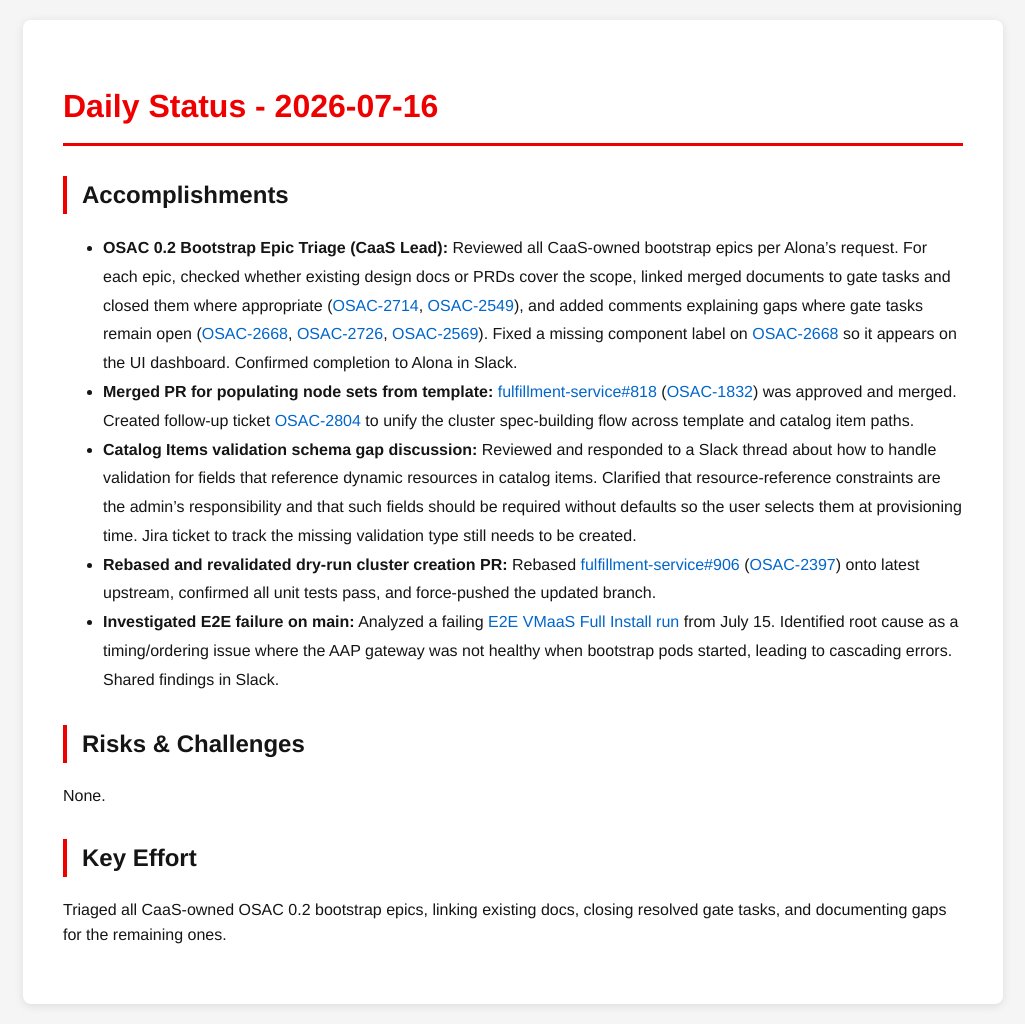
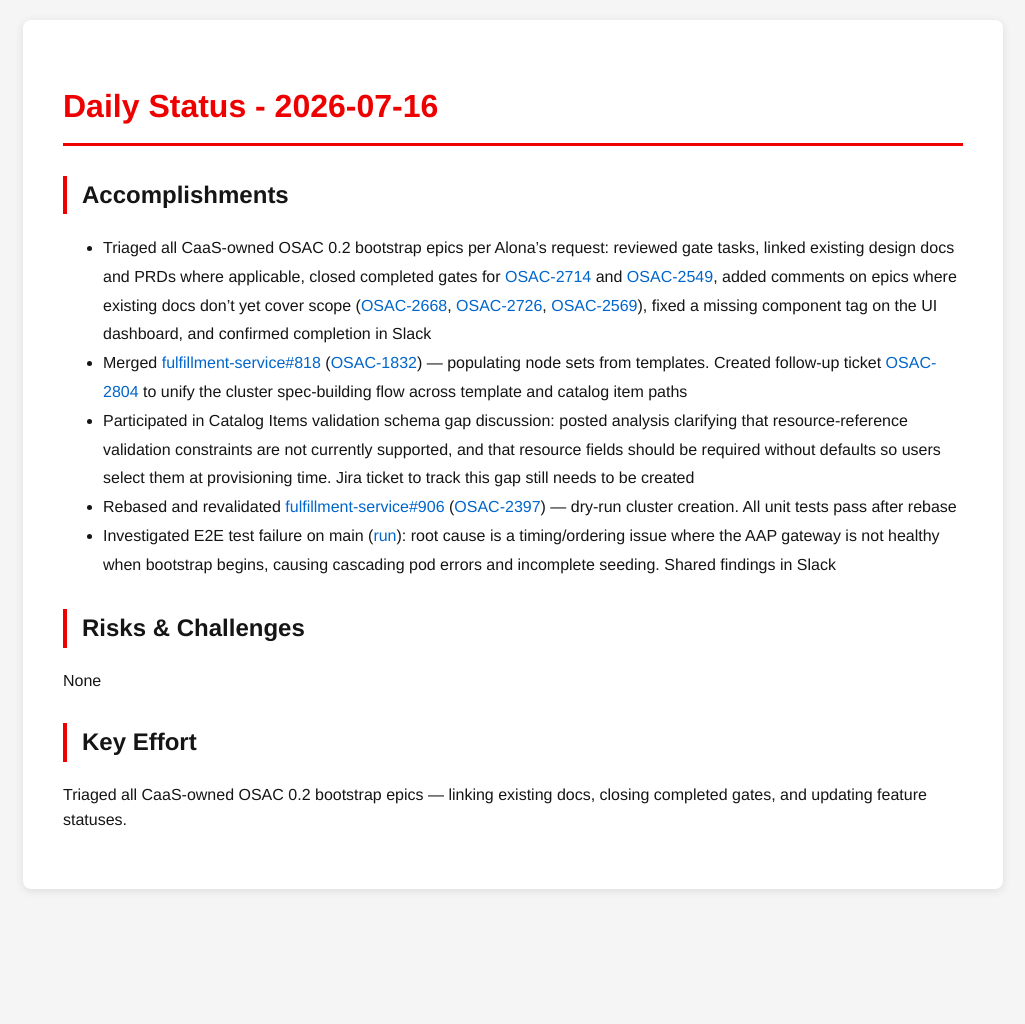
Before and after one commit to tzvatot/daily-status, a Jekyll site: the page built from 2026-07-16.md, in a window 1280 px wide. Shown: the whole page, without its empty margins (127-1152 px from the left). Built offline with Jekyll 4.4.1, drawn with Linux system fonts in a browser that asks for light colours; after the commit the page ends 909 px from its top, so only the background shows below that.

Commit message:
Daily status update - 2026-07-16

```diff
--- a/2026-07-16.md
+++ b/2026-07-16.md
@@ -7,14 +7,14 @@ date: 2026-07-16
 # Daily Status - 2026-07-16
 
 ## Accomplishments
-- **OSAC 0.2 Bootstrap Epic Triage (CaaS Lead):** Reviewed all CaaS-owned bootstrap epics per Alona's request. For each epic, checked whether existing design docs or PRDs cover the scope, linked merged documents to gate tasks and closed them where appropriate ([OSAC-2714](https://redhat.atlassian.net/browse/OSAC-2714), [OSAC-2549](https://redhat.atlassian.net/browse/OSAC-2549)), and added comments explaining gaps where gate tasks remain open ([OSAC-2668](https://redhat.atlassian.net/browse/OSAC-2668), [OSAC-2726](https://redhat.atlassian.net/browse/OSAC-2726), [OSAC-2569](https://redhat.atlassian.net/browse/OSAC-2569)). Fixed a missing component label on [OSAC-2668](https://redhat.atlassian.net/browse/OSAC-2668) so it appears on the UI dashboard. Confirmed completion to Alona in Slack.
-- **Merged PR for populating node sets from template:** [fulfillment-service#818](https://github.com/osac-project/fulfillment-service/pull/818) ([OSAC-1832](https://redhat.atlassian.net/browse/OSAC-1832)) was approved and merged. Created follow-up ticket [OSAC-2804](https://redhat.atlassian.net/browse/OSAC-2804) to unify the cluster spec-building flow across template and catalog item paths.
-- **Catalog Items validation schema gap discussion:** Reviewed and responded to a Slack thread about how to handle validation for fields that reference dynamic resources in catalog items. Clarified that resource-reference constraints are the admin's responsibility and that such fields should be required without defaults so the user selects them at provisioning time. Jira ticket to track the missing validation type still needs to be created.
-- **Rebased and revalidated dry-run cluster creation PR:** Rebased [fulfillment-service#906](https://github.com/osac-project/fulfillment-service/pull/906) ([OSAC-2397](https://redhat.atlassian.net/browse/OSAC-2397)) onto latest upstream, confirmed all unit tests pass, and force-pushed the updated branch.
-- **Investigated E2E failure on main:** Analyzed a failing [E2E VMaaS Full Install run](https://github.com/osac-project/fulfillment-service/actions/runs/29379201666) from July 15. Identified root cause as a timing/ordering issue where the AAP gateway was not healthy when bootstrap pods started, leading to cascading errors. Shared findings in Slack.
+- Triaged all CaaS-owned OSAC 0.2 bootstrap epics per Alona's request: reviewed gate tasks, linked existing design docs and PRDs where applicable, closed completed gates for [OSAC-2714](https://redhat.atlassian.net/browse/OSAC-2714) and [OSAC-2549](https://redhat.atlassian.net/browse/OSAC-2549), added comments on epics where existing docs don't yet cover scope ([OSAC-2668](https://redhat.atlassian.net/browse/OSAC-2668), [OSAC-2726](https://redhat.atlassian.net/browse/OSAC-2726), [OSAC-2569](https://redhat.atlassian.net/browse/OSAC-2569)), fixed a missing component tag on the UI dashboard, and confirmed completion in Slack
+- Merged [fulfillment-service#818](https://github.com/osac-project/fulfillment-service/pull/818) ([OSAC-1832](https://redhat.atlassian.net/browse/OSAC-1832)) — populating node sets from templates. Created follow-up ticket [OSAC-2804](https://redhat.atlassian.net/browse/OSAC-2804) to unify the cluster spec-building flow across template and catalog item paths
+- Participated in Catalog Items validation schema gap discussion: posted analysis clarifying that resource-reference validation constraints are not currently supported, and that resource fields should be required without defaults so users select them at provisioning time. Jira ticket to track this gap still needs to be created
+- Rebased and revalidated [fulfillment-service#906](https://github.com/osac-project/fulfillment-service/pull/906) ([OSAC-2397](https://redhat.atlassian.net/browse/OSAC-2397)) — dry-run cluster creation. All unit tests pass after rebase
+- Investigated E2E test failure on main ([run](https://github.com/osac-project/fulfillment-service/actions/runs/29379201666)): root cause is a timing/ordering issue where the AAP gateway is not healthy when bootstrap begins, causing cascading pod errors and incomplete seeding. Shared findings in Slack
 
 ## Risks & Challenges
-None.
+None
 
 ## Key Effort
-Triaged all CaaS-owned OSAC 0.2 bootstrap epics, linking existing docs, closing resolved gate tasks, and documenting gaps for the remaining ones.
+Triaged all CaaS-owned OSAC 0.2 bootstrap epics — linking existing docs, closing completed gates, and updating feature statuses.
```
